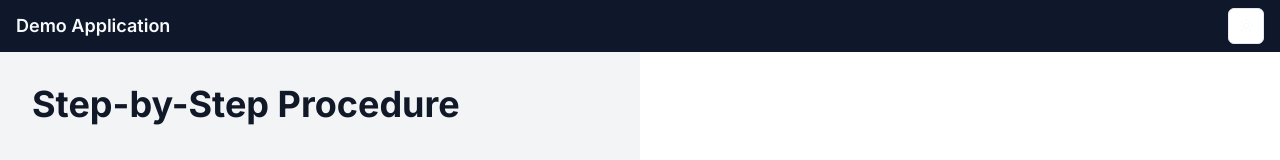
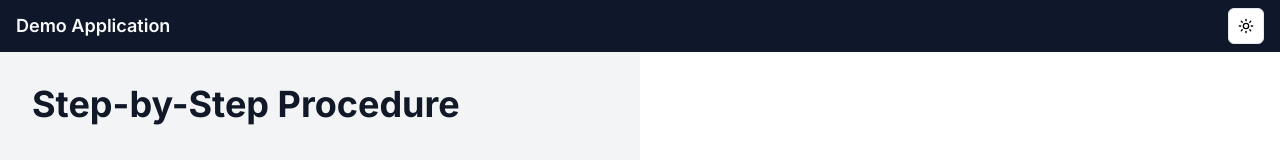
Before and after one commit to rudgal/id-austria-demo, a Next.js app: page / in a window 1280 px wide. Shown: the top 160 px of the page. Built offline with nearby package versions, Linux system fonts and the light colour scheme.

Commit message:
fix theme toggle

```diff
--- a/src/components/demo-header.tsx
+++ b/src/components/demo-header.tsx
@@ -2,9 +2,9 @@ import { ModeToggle } from '@/components/mode-toggle';
 
 export function DemoHeader() {
   return (
-    <header className="bg-slate-900 py-2 text-slate-50 dark:bg-slate-50 dark:text-slate-900">
+    <header className="bg-primary py-2">
       <div className="mx-auto flex items-center justify-between px-4">
-        <h1 className="text-lg font-semibold">Demo Application</h1>
+        <h1 className="text-lg font-semibold text-primary-foreground">Demo Application</h1>
         <ModeToggle />
       </div>
     </header>
--- a/src/components/demo-section-right.tsx
+++ b/src/components/demo-section-right.tsx
@@ -1,9 +1,9 @@
-import { LoginForm } from "./login-form"
+import { LoginForm } from './login-form';
 
 export function DemoSectionRight() {
   return (
-    <div className="w-1/2 bg-white p-8 flex items-center justify-center overflow-y-auto">
+    <div className="flex w-1/2 items-center justify-center overflow-y-auto bg-white p-8">
       <LoginForm />
     </div>
-  )
+  );
 }
--- a/src/components/mode-toggle.tsx
+++ b/src/components/mode-toggle.tsx
@@ -19,8 +19,8 @@ export function ModeToggle() {
     <DropdownMenu>
       <DropdownMenuTrigger asChild>
         <Button variant="outline" size="icon">
-          <Sun className="h-[1.2rem] w-[1.2rem] rotate-0 scale-100 transition-all dark:-rotate-90 dark:scale-0" />
-          <Moon className="absolute h-[1.2rem] w-[1.2rem] rotate-90 scale-0 transition-all dark:rotate-0 dark:scale-100" />
+          <Sun className="h-[1.2rem] w-[1.2rem] rotate-0 scale-100 transition-all duration-1000 dark:-rotate-90 dark:scale-0" />
+          <Moon className="absolute h-[1.2rem] w-[1.2rem] rotate-90 scale-0 transition-all duration-1000 dark:rotate-0 dark:scale-100" />
           <span className="sr-only">Toggle theme</span>
         </Button>
       </DropdownMenuTrigger>
```
